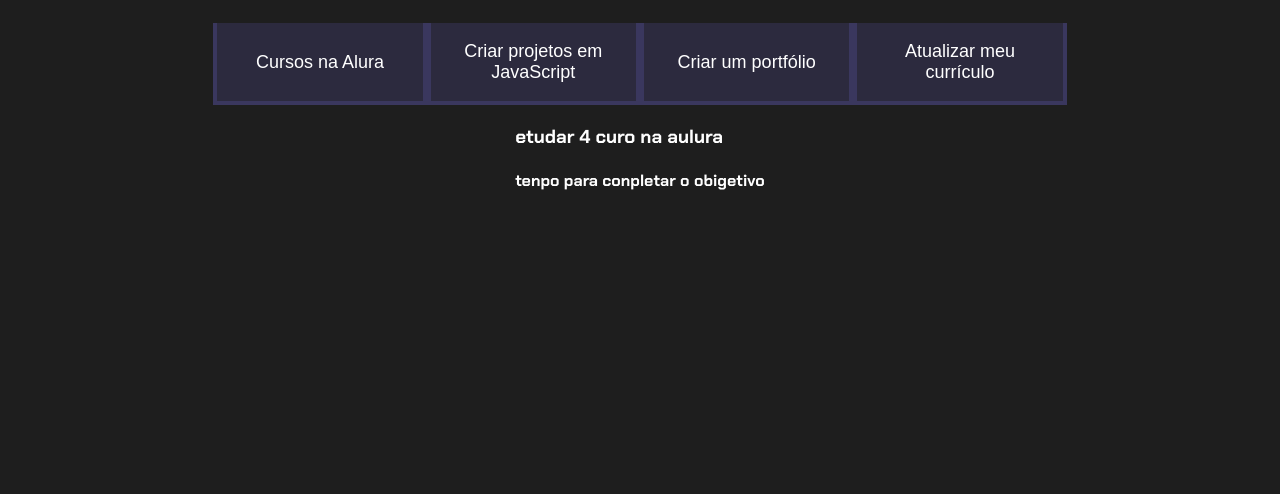
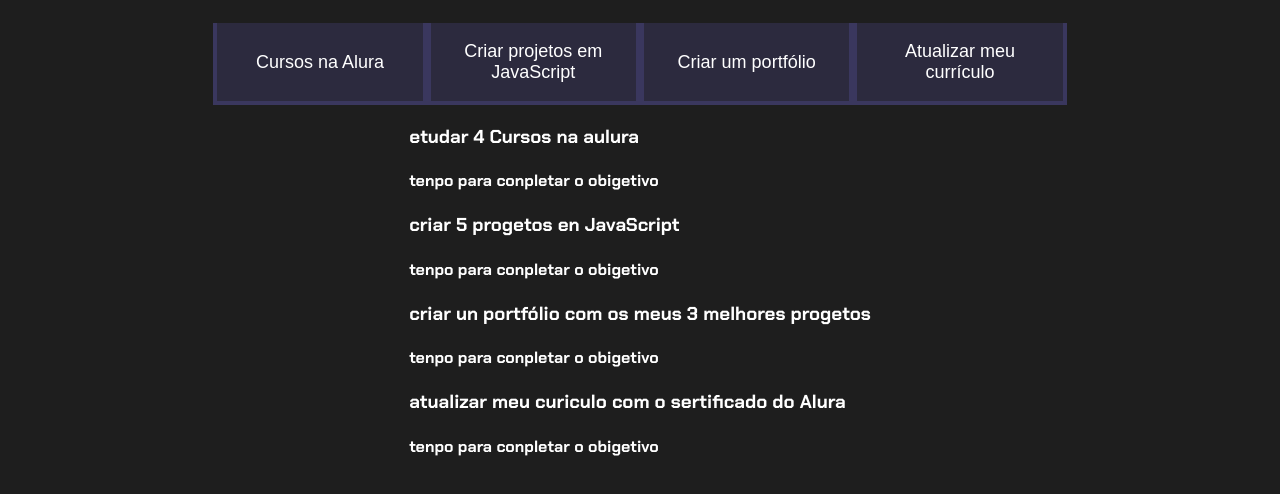
Before and after one commit to 14jean/jeanalendadas17, a plain HTML site: page index.html in a window 1280 px wide. Shown: the part 80-574 px from the top of the page. Drawn offline with Linux system fonts and the light colour scheme.

Commit message:
Add files via upload

```diff
--- a/index.html
+++ b/index.html
@@ -20,9 +20,25 @@
         <button class="botao">Atualizar meu currículo</button>
       </div>
     <div class="abas-textos">
-   <div clas="aba-conteudo">
-   <h3 clas="abas-conteudo-titulo-principal ">etudar 4 curo na aulura</h3>
-  <h4 clas="abas-conteudo-titulo secundario">tenpo para conpletar o obigetivo</h4>
+   <h3 clas="abas-conteudo-titulo-principal ">etudar 4 Cursos na aulura</h3>
+<h4 clas="abas-conteudo-titulo secundario">tenpo para conpletar o obigetivo</h4>
+  <div>
+    <div class="abas-conteudo">
+      <h3 clas="abas-conteudo-titulo-principal ">criar 5 progetos en JavaScript</h3>
+   <h4 clas="abas-conteudo-titulo secundario">tenpo para conpletar o obigetivo</h4>
+   <div>
+    <div class="abas-conteudo">
+      <h3 clas="abas-conteudo-titulo-principal ">criar un portfólio com os meus 3 melhores progetos</h3>
+   <h4 clas="abas-conteudo-titulo secundario">tenpo para conpletar o obigetivo</h4>
+  </div>
+  <div class="abas-textos">
+ <h3 clas="abas-conteudo-titulo-principal ">atualizar meu curiculo com o sertificado do Alura</h3>
+<h4 clas="abas-conteudo-titulo secundario">tenpo para conpletar o obigetivo</h4>
+
+
+
+
+
   </section>
 
   </body>
```
